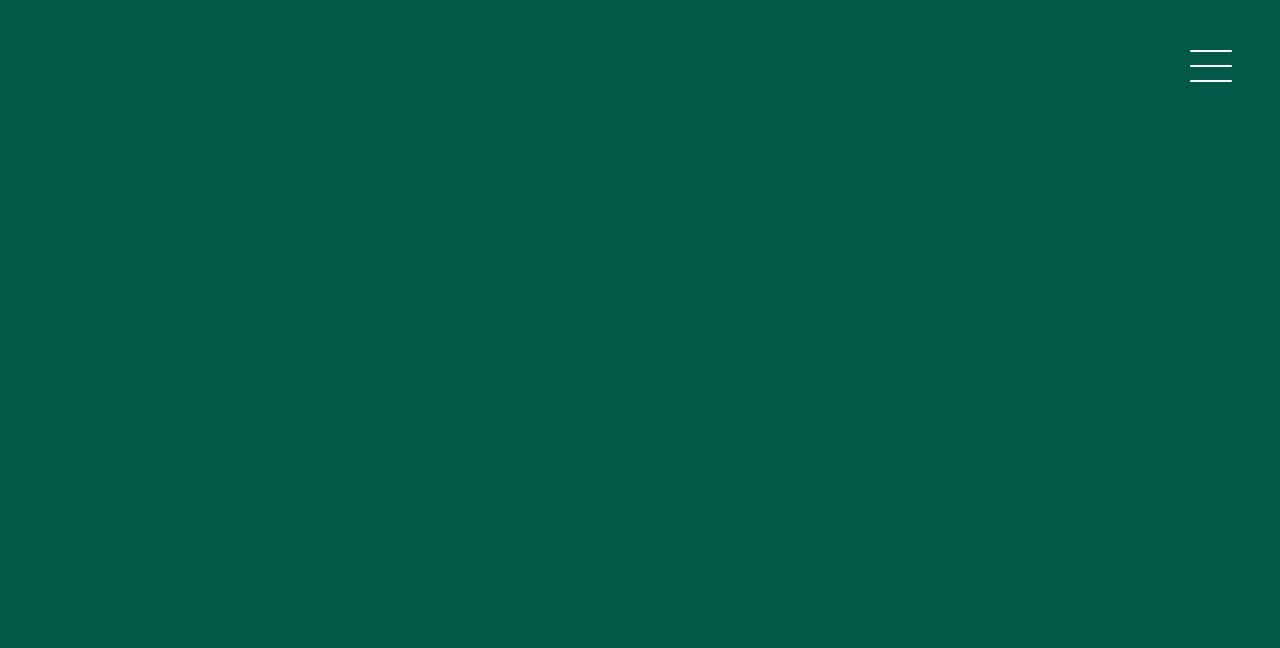
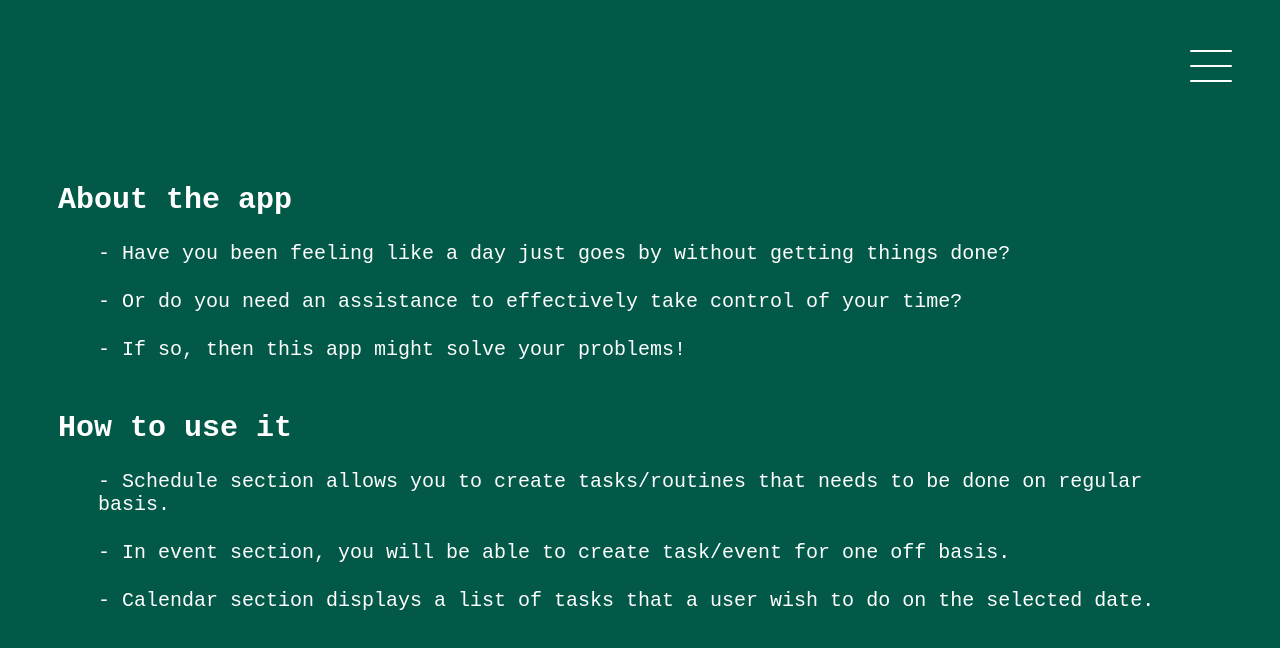
Before and after one commit to aktn/Productive-App-Angular-, an Angular app: page /about in a window 1280 px wide. Before the commit this address led to /. Shown: the top 648 px of the page. Built offline with nearby package versions, Linux system fonts and the light colour scheme.

Commit message:
About the app page

```diff
--- a/src/app/app-routing.module.ts
+++ b/src/app/app-routing.module.ts
@@ -1,11 +1,11 @@
-import { NgModule } from '@angular/core';
-import { Routes, RouterModule } from '@angular/router';
+import { AboutComponent } from "./components/about/about.component";
+import { NgModule } from "@angular/core";
+import { Routes, RouterModule } from "@angular/router";
 
-
-const routes: Routes = [];
+const routes: Routes = [{ path: "about", component: AboutComponent }];
 
 @NgModule({
   imports: [RouterModule.forRoot(routes)],
   exports: [RouterModule]
 })
-export class AppRoutingModule { }
+export class AppRoutingModule {}
--- a/src/app/app.module.ts
+++ b/src/app/app.module.ts
@@ -1,3 +1,4 @@
+import { AboutComponent } from "./components/about/about.component";
 import { AppSidebarComponent } from "./components/app-sidebar/app-sidebar.component";
 import { AuthModule } from "./../auth/auth.module";
 import { ProductivityModule } from "../productivity/productivity.module";
@@ -8,7 +9,7 @@ import { AppRoutingModule } from "./app-routing.module";
 import { AppComponent } from "./containers/app/app.component";
 
 @NgModule({
-  declarations: [AppComponent, AppSidebarComponent],
+  declarations: [AppComponent, AppSidebarComponent, AboutComponent],
   imports: [
     BrowserAnimationsModule,
     AppRoutingModule,
--- /dev/null
+++ b/src/app/components/about/about.component.scss
@@ -0,0 +1,12 @@
+.about {
+  padding: 150px 50px 100px 50px;
+  color: #fff;
+  font-family: var(--main-font);
+  font-size: 20px;
+  ul {
+    li {
+      padding-bottom: 25px;
+      list-style: none;
+    }
+  }
+}
--- /dev/null
+++ b/src/app/components/about/about.component.ts
@@ -0,0 +1,38 @@
+import { Component } from "@angular/core";
+
+@Component({
+  selector: "about",
+  styleUrls: ["about.component.scss"],
+  template: `
+    <div class="about">
+      <h2>About the app</h2>
+      <ul>
+        <li>
+          - Have you been feeling like a day just goes by without getting things
+          done?
+        </li>
+        <li>
+          - Or do you need an assistance to effectively take control of your
+          time?
+        </li>
+        <li>- If so, then this app might solve your problems!</li>
+      </ul>
+      <h2>How to use it</h2>
+      <ul>
+        <li>
+          - Schedule section allows you to create tasks/routines that needs to
+          be done on regular basis.
+        </li>
+        <li>
+          - In event section, you will be able to create task/event for one off
+          basis.
+        </li>
+        <li>
+          - Calendar section displays a list of tasks that a user wish to do on
+          the selected date.
+        </li>
+      </ul>
+    </div>
+  `
+})
+export class AboutComponent {}
```
